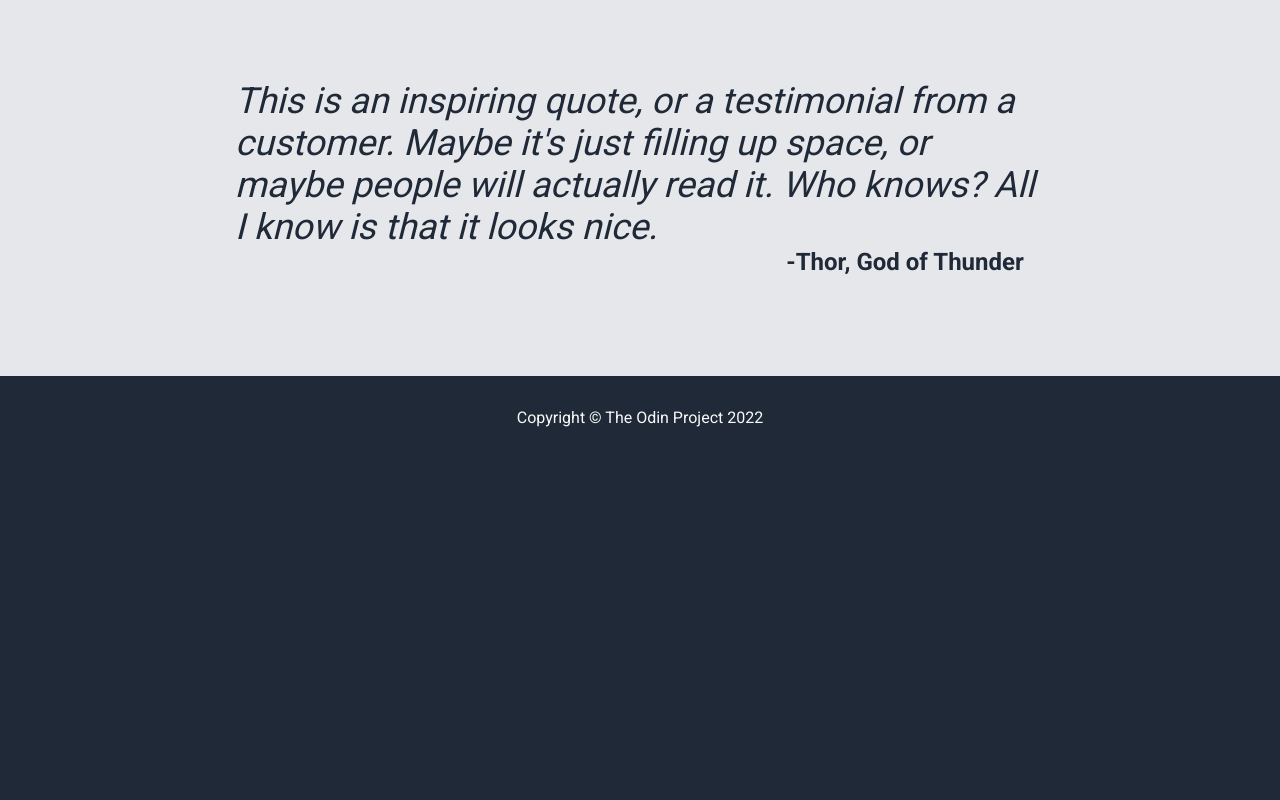
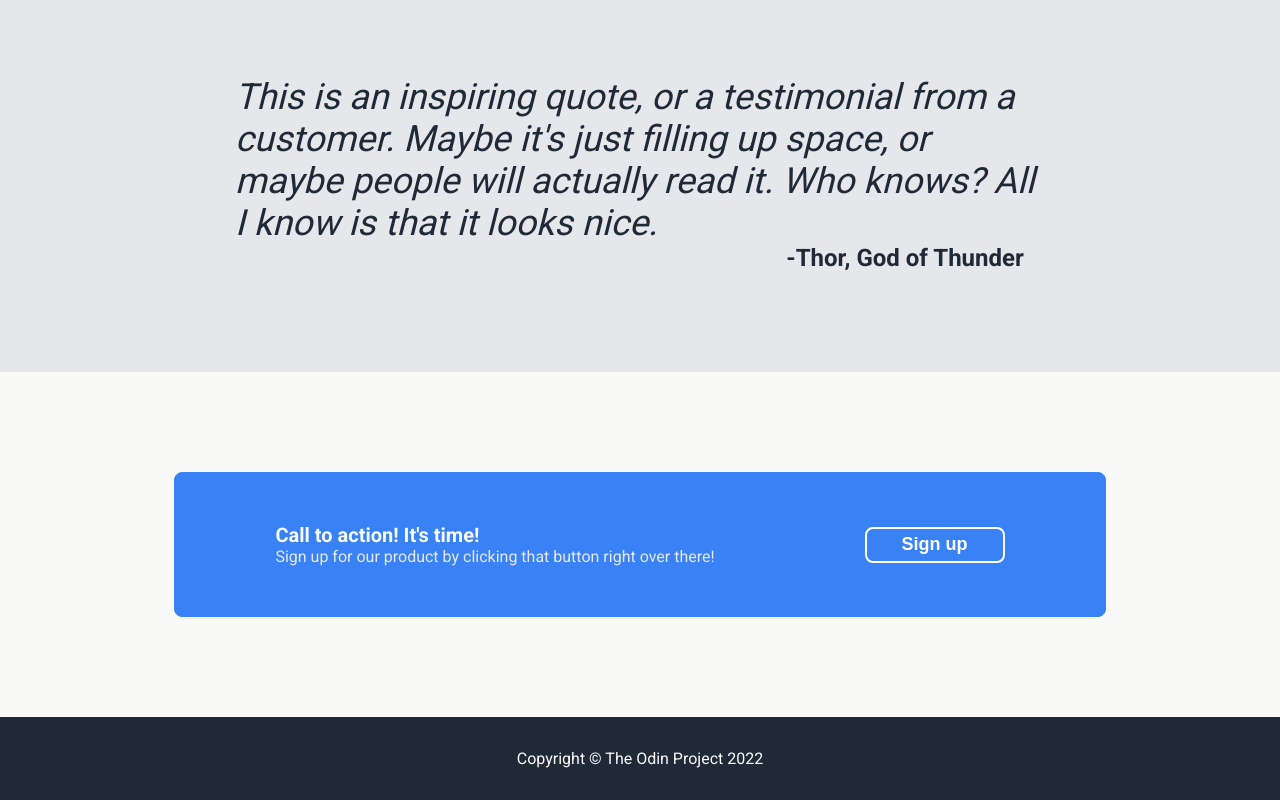
Before and after one commit to dakotalrubin/odin-landing-page, a plain HTML site: page index.html in a window 1280 px wide. Shown: the part 937-1737 px from the top of the page. Before the commit the page ends 1396 px from the top, so only its background shows below. Drawn offline with Linux system fonts and the light colour scheme.

Commit message:
Add call-to-action section

```diff
--- a/index.html
+++ b/index.html
@@ -72,6 +72,18 @@
             </div>
             <div class="quote-author">-Thor, God of Thunder</div>
         </div>
+        <div class="action-container">
+            <div class="action-box">
+                <div class="action-box-info">
+                    <div class="action-box-hero">Call to action! It's time!
+                    </div>
+                    <div class="action-box-text">Sign up for our product by
+                        clicking that button right over there!
+                    </div>
+                </div>
+                <button class="action-box-button">Sign up</button>
+            </div>
+        </div>
         <div class="footer">Copyright © The Odin Project 2022</div>
     </body>
 </html>
--- a/style/style.css
+++ b/style/style.css
@@ -68,7 +68,7 @@ a {
 }
 
 button {
-    border: 1px solid #3882F6;
+    border: 2px solid #3882F6;
     border-radius: 8px;
     background-color: #3882F6;
     color: #FFFFFF;
@@ -83,7 +83,7 @@ button {
     justify-content: center;
     align-items: center;
     background-color: #4B4C4A;
-    height: 208px;
+    height: 204px;
     width: 480px;
 }
 
@@ -160,6 +160,39 @@ button {
     padding-left: 530px;
 }
 
+.action-container {
+    display: flex;
+    justify-content: center;
+    align-items: center;
+    background-color: #F9FAF8;
+    width: 100%;
+    padding: 100px 0px;
+}
+
+.action-box {
+    display: flex;
+    justify-content: center;
+    align-items: center;
+    background-color: #3882F6;
+    border: 1px solid #3882F6;
+    border-radius: 8px;
+    padding: 50px 100px;
+    gap: 150px;
+}
+
+.action-box-hero {
+    font-size: 20px;
+    font-weight: 700;
+}
+
+.action-box-text {
+    color: #E5E7EB;
+}
+
+.action-box-button {
+    border: 2px solid #FFFFFF;
+}
+
 .footer {
     display: flex;
     justify-content: center;
```
